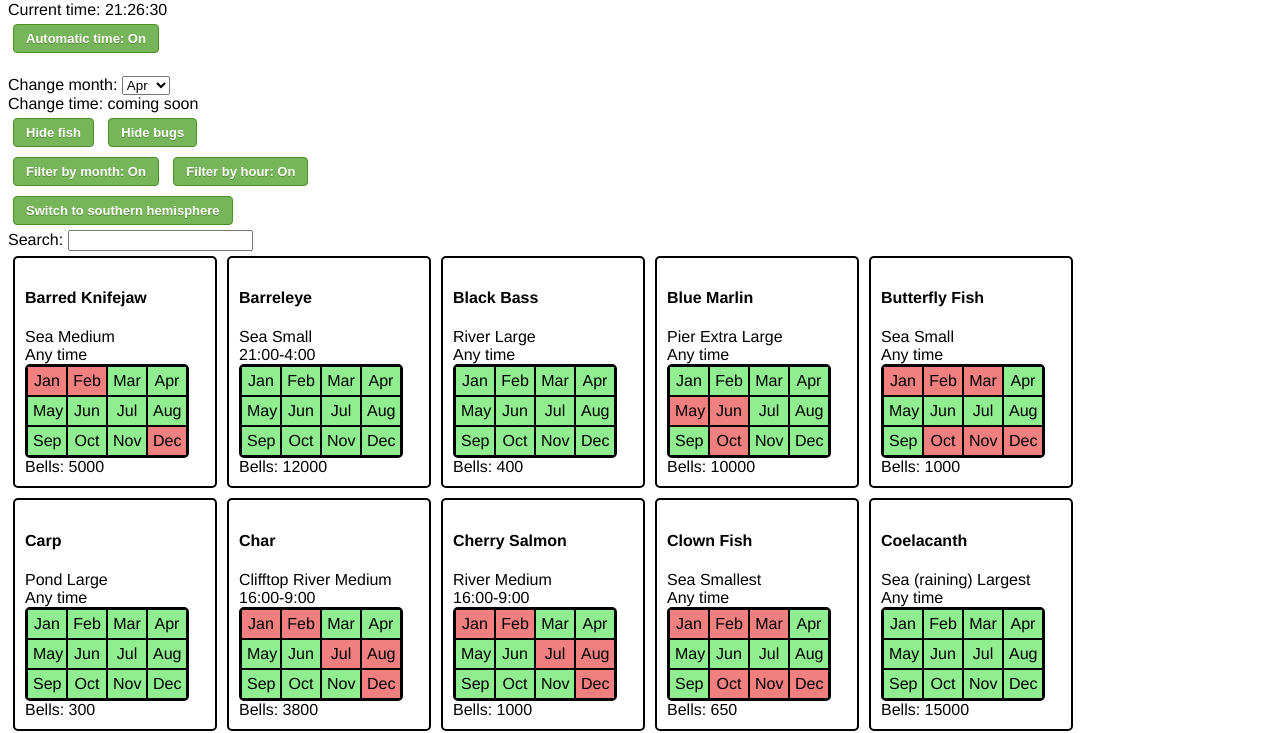
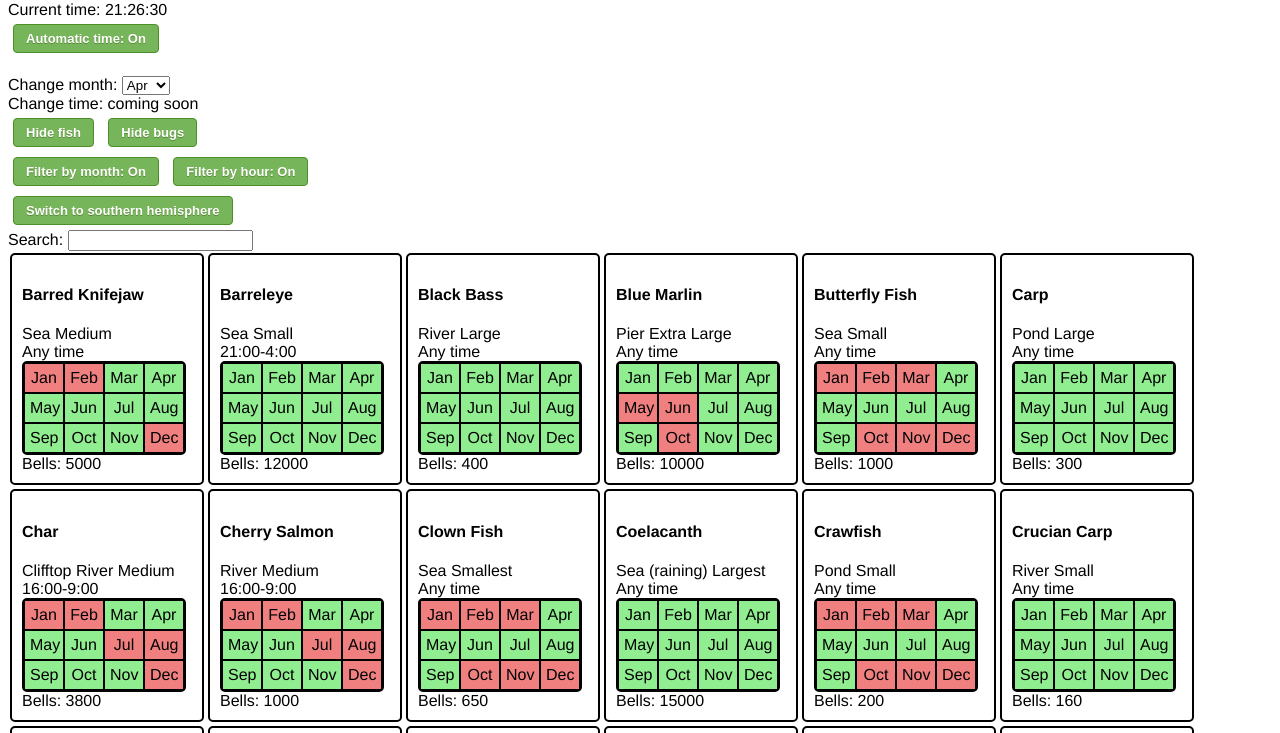
Before and after one commit to acnhfish/acnhfish.github.io, a plain HTML site: page index.html in a window 1280 px wide. Shown: the part 79-812 px from the top of the page. Drawn offline with Linux system fonts and the light colour scheme.

Commit message:
Update styles.css

```diff
--- a/css/styles.css
+++ b/css/styles.css
@@ -67,9 +67,9 @@
 .critter {
     display: inline-block;
     border: 2px solid black;
-    width: 180px;
+    width: 170px;
     padding: 10px;
-    margin:5px;
+    margin:2px;
     border-radius: 5px;
 }
 .datebox {
```
